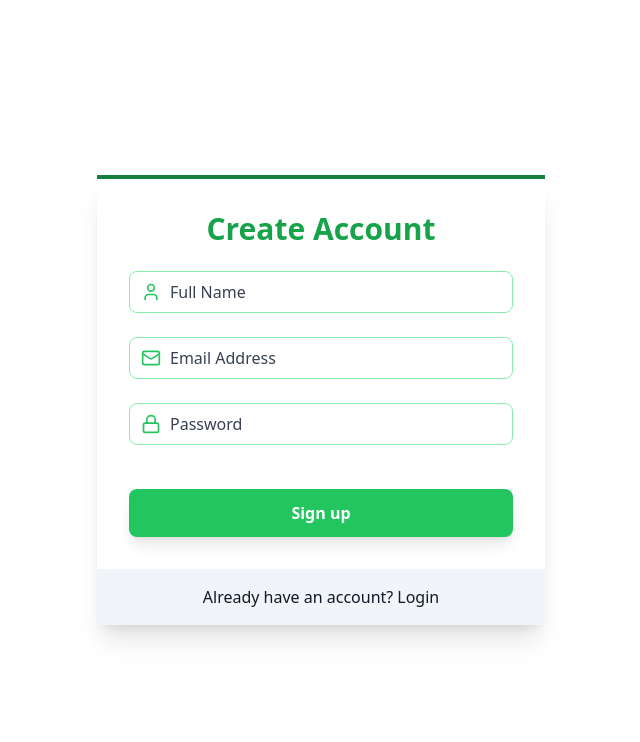
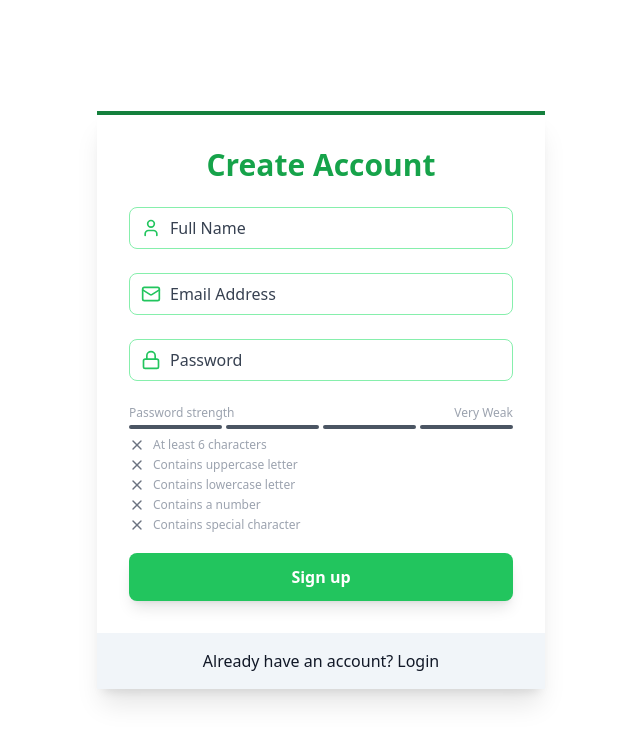
Before and after one commit to haileyesuschekol/Authentication, a React (Vite) app in the folder frontend/: page /signup in a window 1280 px wide. Shown: the top 742 px of the page, without its empty margins (319-959 px from the left). Built offline with nearby package versions, Linux system fonts and the light colour scheme.

Commit message:
create password stremgth checker

```diff
--- a/frontend/eslint.config.js
+++ b/frontend/eslint.config.js
@@ -28,7 +28,7 @@
       ...react.configs.recommended.rules,
       ...react.configs["jsx-runtime"].rules,
       ...reactHooks.configs.recommended.rules,
-      "react/props-types": "off",
+      "react/prop-types": 0,
       "react/jsx-no-target-blank": "off",
       "react-refresh/only-export-components": [
         "warn",
--- /dev/null
+++ b/frontend/src/components/PasswordStrength.jsx
@@ -0,0 +1,80 @@
+import { Check, X } from "lucide-react"
+
+const PasswordCriteria = ({ password }) => {
+  const criteria = [
+    { label: "At least 6 characters", met: password.length >= 6 },
+    { label: "Contains uppercase letter", met: /[A-Z]/.test(password) },
+    { label: "Contains lowercase letter", met: /[a-z]/.test(password) },
+    { label: "Contains a number", met: /\d/.test(password) },
+    { label: "Contains special character", met: /[^A-Za-z0-9]/.test(password) },
+  ]
+
+  return (
+    <div className="mt-2 space-y-1">
+      {criteria.map((item) => (
+        <div key={item.label} className="flex items-center text-xs">
+          {item.met ? (
+            <Check className="size-4 text-green-500 mr-2" />
+          ) : (
+            <X className="size-4 text-gray-500 mr-2" />
+          )}
+          <span className={item.met ? "text-green-500" : "text-gray-400"}>
+            {item.label}
+          </span>
+        </div>
+      ))}
+    </div>
+  )
+}
+
+const PasswordStrength = ({ password }) => {
+  const getStrength = (pass) => {
+    let strength = 0
+    if (pass.length >= 6) strength++
+    if (pass.match(/[a-z]/) && pass.match(/[A-Z]/)) strength++
+    if (pass.match(/\d/)) strength++
+    if (pass.match(/[^a-zA-Z\d]/)) strength++
+    return strength
+  }
+  const strength = getStrength(password)
+
+  const getColor = (strength) => {
+    if (strength === 0) return "bg-red-500"
+    if (strength === 1) return "bg-red-400"
+    if (strength === 2) return "bg-yellow-500"
+    if (strength === 3) return "bg-yellow-400"
+    return "bg-green-500"
+  }
+
+  const getStrengthText = (strength) => {
+    if (strength === 0) return "Very Weak"
+    if (strength === 1) return "Weak"
+    if (strength === 2) return "Fair"
+    if (strength === 3) return "Good"
+    return "Strong"
+  }
+
+  return (
+    <div className="mt-2">
+      <div className="flex justify-between items-center mb-1">
+        <span className="text-xs text-gray-400">Password strength</span>
+        <span className="text-xs text-gray-400">
+          {getStrengthText(strength)}
+        </span>
+      </div>
+
+      <div className="flex space-x-1">
+        {[...Array(4)].map((_, index) => (
+          <div
+            key={index}
+            className={`h-1 w-1/4 rounded-full transition-colors duration-300
+                ${index < strength ? getColor(strength) : "bg-gray-600"}
+              `}
+          />
+        ))}
+      </div>
+      <PasswordCriteria password={password} />
+    </div>
+  )
+}
+export default PasswordStrength
--- a/frontend/src/pages/Signup.jsx
+++ b/frontend/src/pages/Signup.jsx
@@ -1,8 +1,9 @@
 import { motion } from "framer-motion"
 import Input from "../components/Input"
-import { Lock, Mail, Scale, User } from "lucide-react"
+import { Lock, Mail, User } from "lucide-react"
 import { useState } from "react"
 import { Link } from "react-router-dom"
+import PasswordStrength from "../components/PasswordStrength"
 const Signup = () => {
   const [name, setName] = useState("")
   const [password, setPassword] = useState("")
@@ -45,7 +46,8 @@
             value={password}
             onChange={(e) => setPassword(e.target.value)}
           />
-          {/* {password strength meter} */}
+          {/* password strength Checker */}
+          <PasswordStrength password={password} />
           <motion.button
             className="mt-5 w-full py-3 px-4 bg-green-500 text-white
           font-bold rounded-lg shadow-lg hover:bg-green-600 focus:outline-none
```
